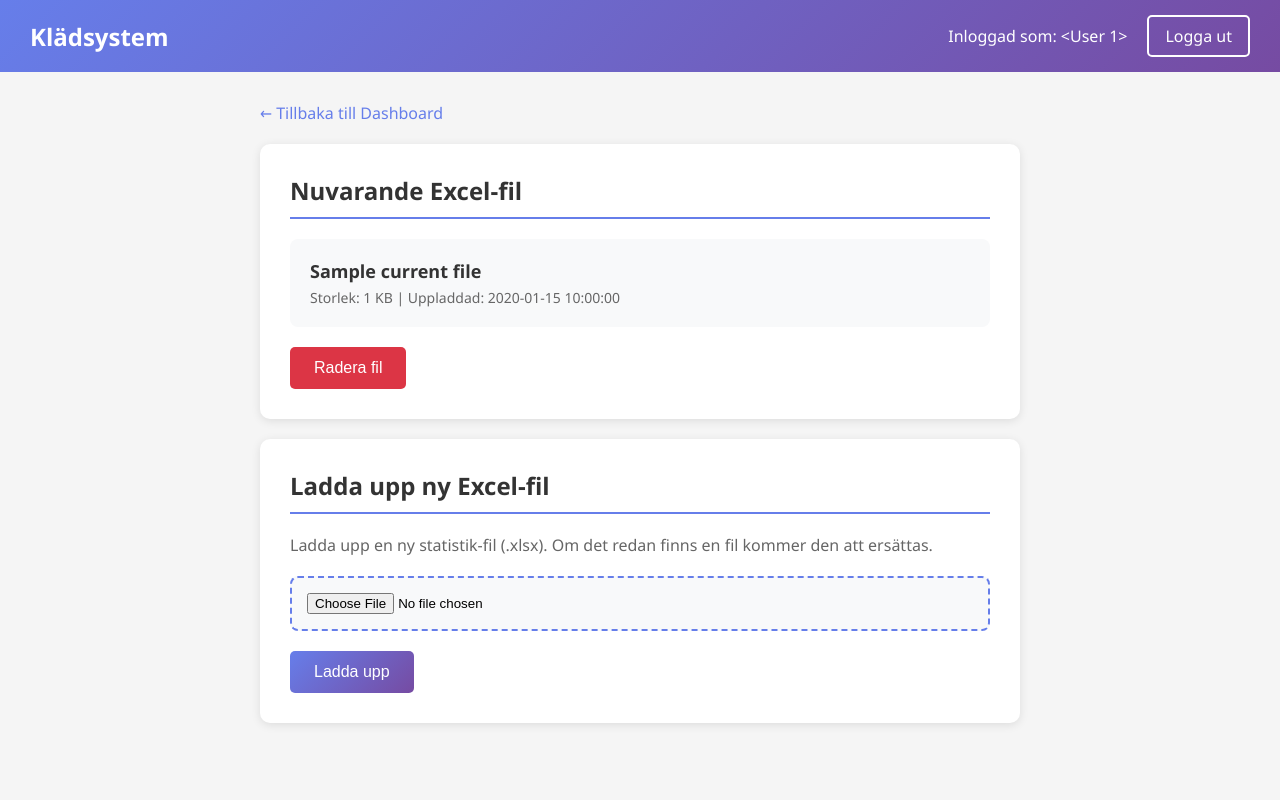
After one commit to Sytematic1036/Klader, a Flask app: template templates/upload.html in a window 1280 px wide. The commit adds this page. Run offline with Flask 3, Linux system fonts and the light colour scheme; tables that the repository leaves empty hold one stand-in row (values such as "Sample post"); the template is opened without the code that fills it: values that come from a table or form of the project are taken from there, most other values are stand-ins (such as "Sample title", 1, 10 or a date in 2020); some libraries are stand-ins or nearby versions.

Commit message:
Lägg till filhantering för Excel-uppladdning

```diff
--- a/app.py
+++ b/app.py
@@ -3,7 +3,8 @@ import re
 import glob
 from datetime import datetime, timedelta
 from functools import wraps
-from flask import Flask, request, jsonify, render_template, redirect, url_for, session
+from flask import Flask, request, jsonify, render_template, redirect, url_for, session, flash
+from werkzeug.utils import secure_filename
 from flask_sqlalchemy import SQLAlchemy
 from werkzeug.security import generate_password_hash, check_password_hash
 from dotenv import load_dotenv
@@ -192,6 +193,89 @@ def logout():
 def dashboard():
     """Dashboard för inloggade användare."""
     return render_template("dashboard.html", user=session.get('user'), chef_email=CHEF_EMAIL)
+
+
+# ==================== FILHANTERING ====================
+
+def get_current_file_info():
+    """Hämta info om nuvarande Excel-fil."""
+    excel_file = get_latest_excel_file()
+    if not excel_file:
+        return None
+
+    stat = os.stat(excel_file)
+    return {
+        "name": os.path.basename(excel_file),
+        "path": excel_file,
+        "size": round(stat.st_size / 1024, 1),
+        "modified": datetime.fromtimestamp(stat.st_mtime).strftime("%Y-%m-%d %H:%M")
+    }
+
+
+@app.route("/files", methods=["GET"])
+@login_required
+def files_page():
+    """Sida för filhantering."""
+    current_file = get_current_file_info()
+    message = request.args.get("message")
+    message_type = request.args.get("type", "success")
+
+    return render_template("upload.html",
+                         user=session.get('user'),
+                         current_file=current_file,
+                         message=message,
+                         message_type=message_type)
+
+
+@app.route("/upload", methods=["POST"])
+@login_required
+def upload_file():
+    """Ladda upp ny Excel-fil."""
+    if 'file' not in request.files:
+        return redirect(url_for('files_page', message="Ingen fil vald", type="error"))
+
+    file = request.files['file']
+
+    if file.filename == '':
+        return redirect(url_for('files_page', message="Ingen fil vald", type="error"))
+
+    if not file.filename.endswith('.xlsx'):
+        return redirect(url_for('files_page', message="Endast .xlsx-filer tillåtna", type="error"))
+
+    # Skapa data-mappen om den inte finns
+    os.makedirs(EXCEL_PATH, exist_ok=True)
+
+    # Ta bort befintliga Excel-filer först
+    existing_files = glob.glob(os.path.join(EXCEL_PATH, "*.xlsx"))
+    for f in existing_files:
+        try:
+            os.remove(f)
+        except Exception:
+            pass
+
+    # Spara ny fil
+    filename = secure_filename(file.filename)
+    filepath = os.path.join(EXCEL_PATH, filename)
+    file.save(filepath)
+
+    return redirect(url_for('files_page', message=f"Filen '{filename}' har laddats upp", type="success"))
+
+
+@app.route("/delete-file", methods=["POST"])
+@login_required
+def delete_file():
+    """Radera nuvarande Excel-fil."""
+    excel_file = get_latest_excel_file()
+
+    if not excel_file:
+        return redirect(url_for('files_page', message="Ingen fil att radera", type="error"))
+
+    try:
+        filename = os.path.basename(excel_file)
+        os.remove(excel_file)
+        return redirect(url_for('files_page', message=f"Filen '{filename}' har raderats", type="success"))
+    except Exception as e:
+        return redirect(url_for('files_page', message=f"Kunde inte radera filen: {str(e)}", type="error"))
 
 
 # ==================== API ROUTES ====================
--- a/templates/dashboard.html
+++ b/templates/dashboard.html
@@ -127,6 +127,12 @@
                     <div class="label">Mejl skickas till</div>
                     <div class="value" style="font-size: 14px;">{{ chef_email }}</div>
                 </div>
+                <div class="info-item">
+                    <a href="/files" style="text-decoration: none;">
+                        <div class="label">Excel-fil</div>
+                        <div class="value" style="font-size: 14px; color: #667eea;">Hantera fil</div>
+                    </a>
+                </div>
             </div>
         </div>
 
--- /dev/null
+++ b/templates/upload.html
@@ -0,0 +1,215 @@
+<!DOCTYPE html>
+<html lang="sv">
+<head>
+    <meta charset="UTF-8">
+    <meta name="viewport" content="width=device-width, initial-scale=1.0">
+    <title>Filhantering - Klädsystem</title>
+    <style>
+        * {
+            margin: 0;
+            padding: 0;
+            box-sizing: border-box;
+        }
+        body {
+            font-family: 'Segoe UI', Tahoma, Geneva, Verdana, sans-serif;
+            background: #f5f5f5;
+            min-height: 100vh;
+        }
+        .navbar {
+            background: linear-gradient(135deg, #667eea 0%, #764ba2 100%);
+            padding: 15px 30px;
+            display: flex;
+            justify-content: space-between;
+            align-items: center;
+            color: white;
+        }
+        .navbar h1 {
+            font-size: 24px;
+        }
+        .navbar .user-info {
+            display: flex;
+            align-items: center;
+            gap: 20px;
+        }
+        .navbar a {
+            color: white;
+            text-decoration: none;
+            padding: 8px 16px;
+            border: 2px solid white;
+            border-radius: 5px;
+            transition: all 0.3s;
+        }
+        .navbar a:hover {
+            background: white;
+            color: #667eea;
+        }
+        .container {
+            max-width: 800px;
+            margin: 30px auto;
+            padding: 0 20px;
+        }
+        .card {
+            background: white;
+            border-radius: 10px;
+            padding: 30px;
+            box-shadow: 0 2px 10px rgba(0,0,0,0.1);
+            margin-bottom: 20px;
+        }
+        .card h2 {
+            color: #333;
+            margin-bottom: 20px;
+            padding-bottom: 10px;
+            border-bottom: 2px solid #667eea;
+        }
+        .current-file {
+            background: #f8f9fa;
+            padding: 20px;
+            border-radius: 8px;
+            margin-bottom: 20px;
+        }
+        .current-file .filename {
+            font-weight: bold;
+            font-size: 18px;
+            color: #333;
+        }
+        .current-file .fileinfo {
+            color: #666;
+            font-size: 14px;
+            margin-top: 5px;
+        }
+        .no-file {
+            color: #dc3545;
+            font-style: italic;
+        }
+        .btn {
+            display: inline-block;
+            padding: 12px 24px;
+            border: none;
+            border-radius: 5px;
+            font-size: 16px;
+            cursor: pointer;
+            transition: all 0.3s;
+            text-decoration: none;
+        }
+        .btn-primary {
+            background: linear-gradient(135deg, #667eea 0%, #764ba2 100%);
+            color: white;
+        }
+        .btn-primary:hover {
+            transform: translateY(-2px);
+            box-shadow: 0 4px 15px rgba(102, 126, 234, 0.4);
+        }
+        .btn-danger {
+            background: #dc3545;
+            color: white;
+        }
+        .btn-danger:hover {
+            background: #c82333;
+        }
+        .btn-secondary {
+            background: #6c757d;
+            color: white;
+        }
+        .btn-secondary:hover {
+            background: #5a6268;
+        }
+        .upload-form {
+            margin-top: 20px;
+        }
+        .file-input-wrapper {
+            position: relative;
+            margin-bottom: 20px;
+        }
+        .file-input-wrapper input[type="file"] {
+            width: 100%;
+            padding: 15px;
+            border: 2px dashed #667eea;
+            border-radius: 8px;
+            background: #f8f9fa;
+            cursor: pointer;
+        }
+        .file-input-wrapper input[type="file"]:hover {
+            background: #e9ecef;
+        }
+        .message {
+            padding: 15px;
+            border-radius: 5px;
+            margin-bottom: 20px;
+        }
+        .message.success {
+            background: #d4edda;
+            color: #155724;
+            border: 1px solid #c3e6cb;
+        }
+        .message.error {
+            background: #f8d7da;
+            color: #721c24;
+            border: 1px solid #f5c6cb;
+        }
+        .actions {
+            display: flex;
+            gap: 10px;
+            margin-top: 20px;
+        }
+        .back-link {
+            display: inline-block;
+            margin-bottom: 20px;
+            color: #667eea;
+            text-decoration: none;
+        }
+        .back-link:hover {
+            text-decoration: underline;
+        }
+    </style>
+</head>
+<body>
+    <nav class="navbar">
+        <h1>Klädsystem</h1>
+        <div class="user-info">
+            <span>Inloggad som: {{ user }}</span>
+            <a href="/logout">Logga ut</a>
+        </div>
+    </nav>
+
+    <div class="container">
+        <a href="/dashboard" class="back-link">&larr; Tillbaka till Dashboard</a>
+
+        {% if message %}
+        <div class="message {{ message_type }}">
+            {{ message }}
+        </div>
+        {% endif %}
+
+        <div class="card">
+            <h2>Nuvarande Excel-fil</h2>
+            {% if current_file %}
+            <div class="current-file">
+                <div class="filename">{{ current_file.name }}</div>
+                <div class="fileinfo">
+                    Storlek: {{ current_file.size }} KB |
+                    Uppladdad: {{ current_file.modified }}
+                </div>
+            </div>
+            <form action="/delete-file" method="POST" onsubmit="return confirm('Är du säker på att du vill radera filen?');">
+                <button type="submit" class="btn btn-danger">Radera fil</button>
+            </form>
+            {% else %}
+            <p class="no-file">Ingen Excel-fil uppladdad</p>
+            {% endif %}
+        </div>
+
+        <div class="card">
+            <h2>Ladda upp ny Excel-fil</h2>
+            <p style="color: #666; margin-bottom: 15px;">
+                Ladda upp en ny statistik-fil (.xlsx). Om det redan finns en fil kommer den att ersättas.
+            </p>
+            <form action="/upload" method="POST" enctype="multipart/form-data" class="upload-form">
+                <div class="file-input-wrapper">
+                    <input type="file" name="file" accept=".xlsx" required>
+                </div>
+                <button type="submit" class="btn btn-primary">Ladda upp</button>
+            </form>
+        </div>
+    </div>
+</body>
+</html>
```
